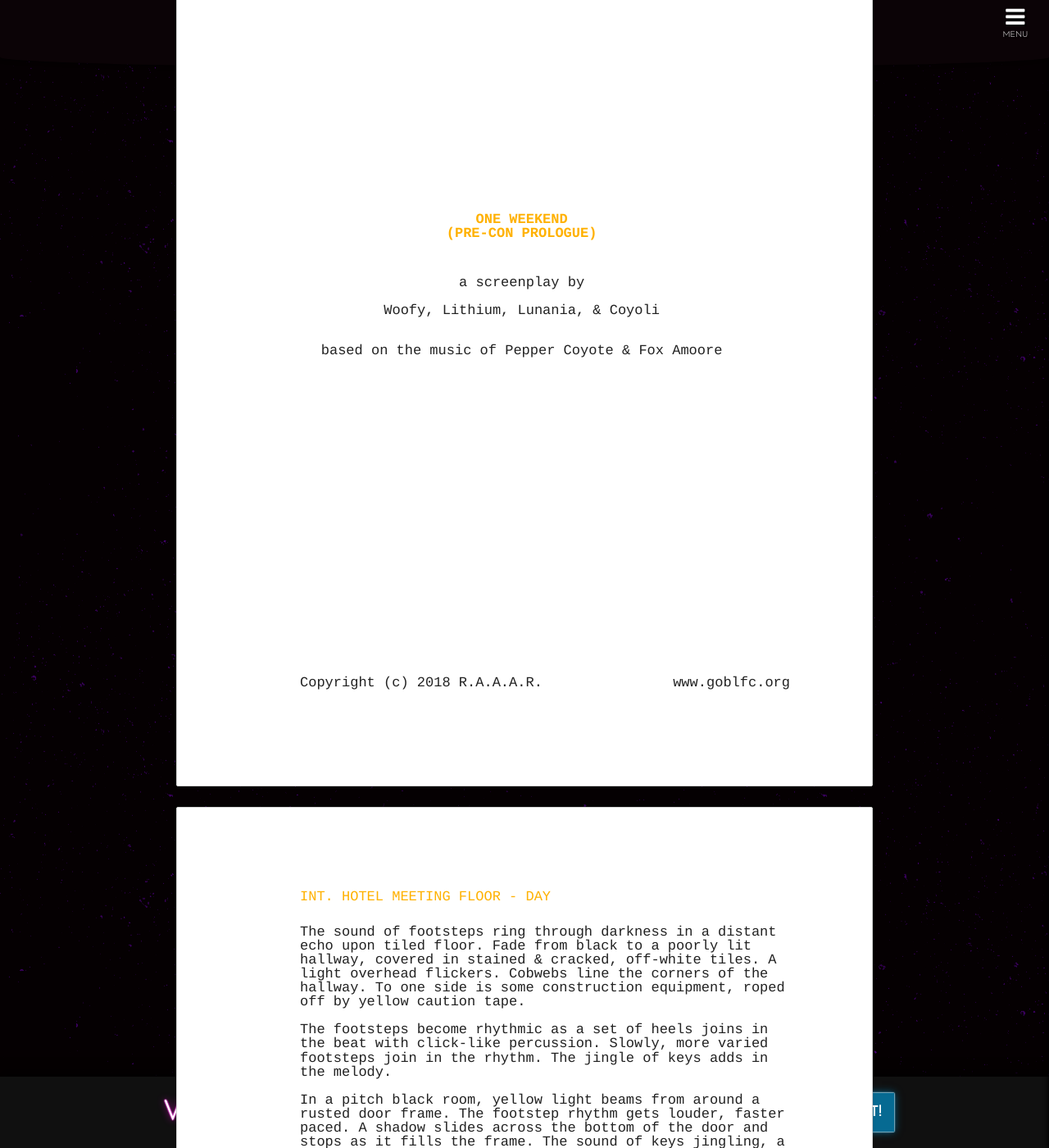
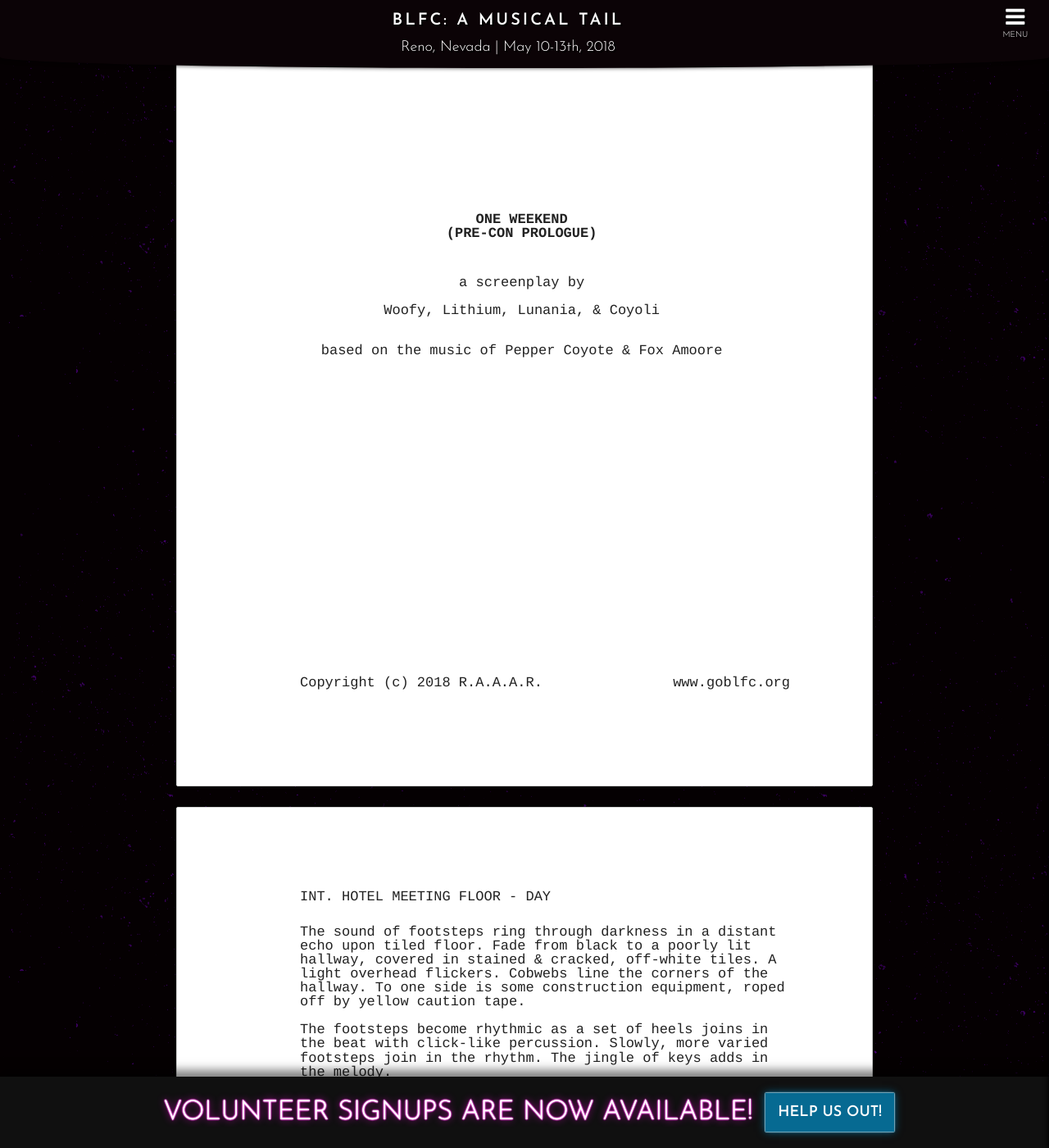
Before and after one commit to blfcweb/biggestlittlefc.github.io, a Jekyll site: the page built from theme/story-00.md, in a window 1280 px wide and 1400 px high, scrolled down 266 px. Shown: the whole window at 82% size. Built offline with Jekyll 4.4.1, drawn with Linux system fonts in a browser that asks for light colours.

Commit message:
color and z-index fix

```diff
--- a/assets/theme/screenplay.css
+++ b/assets/theme/screenplay.css
@@ -15,7 +15,6 @@
     position: relative;
     text-align: left;
     width: 100%;
-    z-index: 200;
     -webkit-box-shadow: 0 0 5px rgba(0,0,0,0.1);
 	-moz-box-shadow: 0 0 5px rgba(0,0,0,0.1);
 	box-shadow: 0 0 5px rgba(0,0,0,0.1);
@@ -23,16 +22,18 @@
     -webkit-box-sizing: border-box;
     box-sizing: border-box;
 }
+#screenplay .page h1, #screenplay .page h2, #screenplay .page h3, #screenplay .page h4, #screenplay .page p {color: #222;}
 
 #screenplay.dpi72 .page { font-size: 12px; padding: 72px 72px 72px 108px; }
 #screenplay.dpi100 .page { font-size: 16px; padding: 100px 100px 100px 150px; }
 #screenplay.dpi150 .page { font-size: 33px;  padding: 150px 150px 150px 225px; }
 
+
 #screenplay.dpi72 .page h1,
 #screenplay.dpi72 .page h2,
 #screenplay.dpi72 .page h3,
 #screenplay.dpi72 .page h4,
-#screenplay.dpi72 .page p { font-size: 12px; font-weight: normal; }
+#screenplay.dpi72 .page p { font-size: 12px; font-weight: normal; color: #222;}
 
 #screenplay.dpi100 .page h1,
 #screenplay.dpi100 .page h2,
@@ -69,7 +70,7 @@
 #screenplay.a4.dpi150 .page { height: 1754px; }
 
 /* title page */
-#screenplay .title-page h1 { margin-top: 50%; margin-bottom: 34px; text-align: center; width: 90.5%; }
+#screenplay .title-page h1 {margin-top: 50%;margin-bottom: 34px;text-align: center;width: 90.5%;}
 #screenplay .title-page p.credit { text-align: center; width: 90.5%; }
 #screenplay .title-page p.author,
 #screenplay .title-page p.authors { margin-bottom: 32px; margin-top: 0; text-align: center; width: 90.5%; }
```
